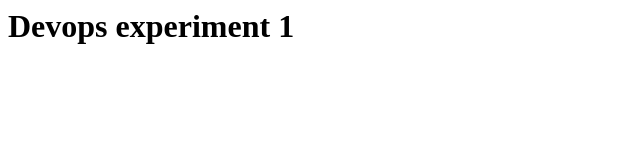
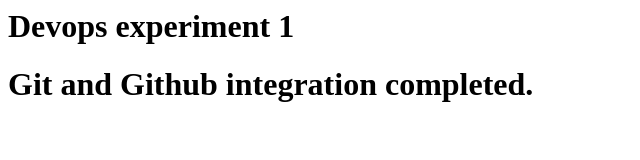
Before and after one commit to ko-27/DevOps-Lab, a plain HTML site: page Exp1/index.html in a window 1280 px wide. Shown: the whole page, without its empty margins (0-640 px from the left). Drawn offline with Linux system fonts and the light colour scheme.

Commit message:
Update Experiment 1

```diff
--- a/Exp1/index.html
+++ b/Exp1/index.html
@@ -1 +1,2 @@
 <h1>Devops experiment 1</h1>
+<h1>Git and Github integration completed.</h1>
```
